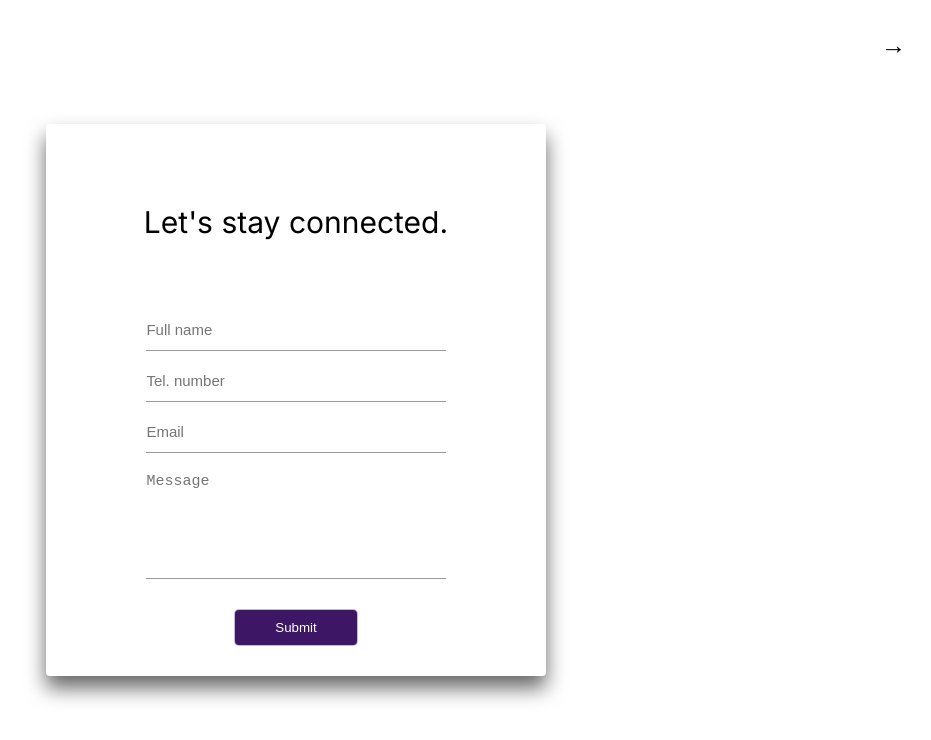
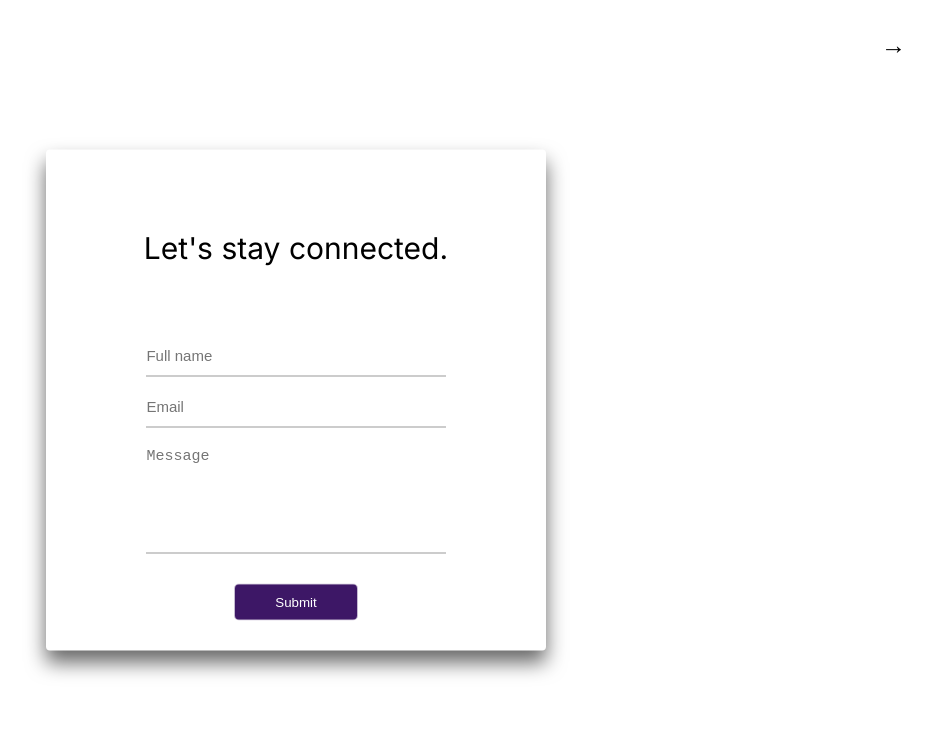
Before and after one commit to denismisko/portfolio, a React (Create React App) app: page /contact in a window 1280 px wide. Shown: the top 740 px of the page, without its empty margins (344-1275 px from the left). Built offline with nearby package versions, Linux system fonts and the light colour scheme.

Commit message:
deleted Tel. number from contact form

```diff
--- a/src/components/contact/ContactMe.tsx
+++ b/src/components/contact/ContactMe.tsx
@@ -42,17 +42,6 @@ function ContactMe() {
 
           <div className="input-group">
             <input
-              type="tel"
-              pattern="^(\+421|00421|0)(\d{3})(\d{3})(\d{3})|^(\+1|001|1)(\d{3})(\d{3})(\d{4})$"
-              placeholder="Tel. number"
-              name="phone"
-              required
-              id="contact-phone"
-            />
-          </div>
-
-          <div className="input-group">
-            <input
               type="email"
               placeholder="Email"
               id="contact-email"
```
